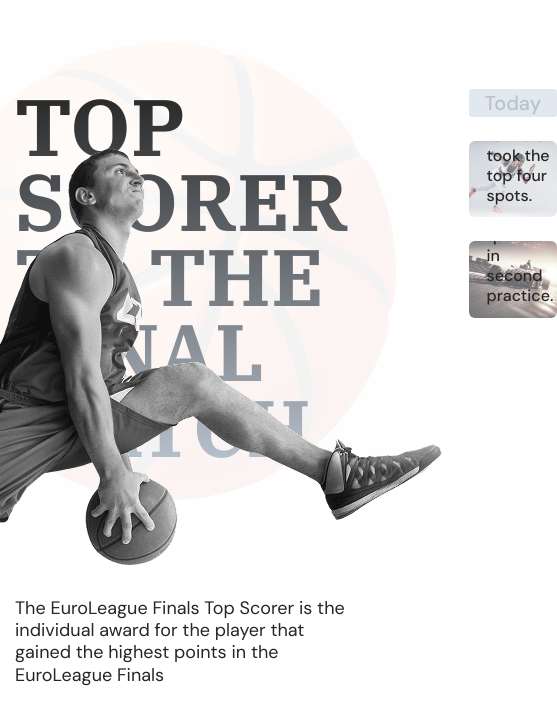
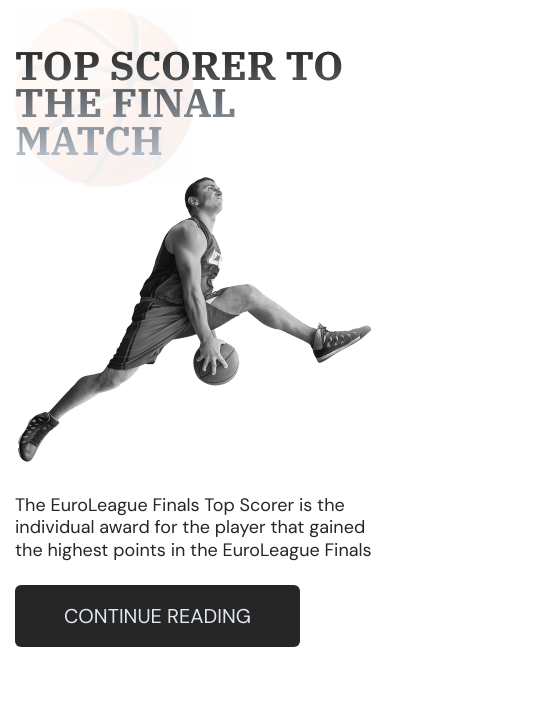
Before and after one commit to LiliiaGalkina/sportnews, a plain HTML site: page index.html in a window 390 px wide. Shown: the part 111-818 px from the top of the page, 557 px wide, since content can reach past the window. Drawn offline with Linux system fonts and the light colour scheme.

Commit message:
hero с адаптивом

```diff
--- a/index.html
+++ b/index.html
@@ -50,8 +50,8 @@
       <main class="main">
         <section class="hero">
           <div class="hero__left">
-            <h1 class="title">Top scorer to the final match</h1>
-            <div class="info-link">
+            <h1 class="hero__title">Top scorer to the final match</h1>
+            <div class="hero__info-link info-link">
               <p class="info-link__text">
                 The EuroLeague Finals Top Scorer is the individual award for the
                 player that gained the highest points in the EuroLeague Finals
@@ -61,12 +61,12 @@
             <img
               src="./img/hero/basketball-fon.png"
               alt="basketball transparent"
-              class="title-fon"
+              class="hero__title-fon"
             />
             <img
               src="./img/hero/basketball-player.png"
               alt="basketball player"
-              class="main-img"
+              class="hero__main-img"
 			  fetchpriority="high"
             />
           </div>
--- a/scss/style.scss
+++ b/scss/style.scss
@@ -298,6 +298,7 @@ body {
   justify-content: space-between;
   align-items: start;
   gap: 2rem;
+
   &__left {
     padding-right: 10rem;
     flex: 0 1 76%;
@@ -313,16 +314,33 @@ body {
     flex-direction: column;
     gap: 2.4rem;
   }
-}
-
-.title {
-  @include title-gradient(8rem);
-  max-width: 47rem;
+  &__title {
+    @include title-gradient(8rem);
+    max-width: 47rem;
+  }
+  &__info-link {
+    max-width: 36.5rem;
+    align-self: flex-end;
+  }
+  &__title-fon {
+    position: absolute;
+    top: -5rem;
+    left: -7.8rem;
+    width: 50%;
+    width: clamp(14rem, 50%, 76rem);
+    z-index: -1;
+  }
+  &__main-img {
+    position: absolute;
+    right: 0;
+    top: 50%;
+    transform: translateY(-50%);
+    width: 79%;
+    width: clamp(22rem, 79%, 120rem);
+  }
 }
 
 .info-link {
-  max-width: 36.5rem;
-  align-self: flex-end;
   &__text {
     margin-bottom: 2.4rem;
     font-size: 1.8rem;
@@ -332,22 +350,6 @@ body {
     font-size: 2rem;
     text-transform: uppercase;
   }
-}
-
-.title-fon {
-  position: absolute;
-  top: -5rem;
-  left: -7.8rem;
-  opacity: 0.8;
-  z-index: -1;
-}
-
-.main-img {
-  position: absolute;
-  right: 0;
-  top: 50%;
-  transform: translateY(-50%);
-  max-width: 72rem;
 }
 
 .right-hero {
@@ -392,3 +394,132 @@ body {
     box-shadow: 0 0 1rem $middleGreyText;
   }
 }
+
+@media (max-width: 1280px) {
+  .hero {
+    flex-direction: column;
+    align-items: stretch;
+    gap: 9rem;
+
+    &__left {
+      flex: 0 1 100%;
+      padding-right: 0;
+    }
+
+    &__right {
+      flex: 0 1 100%;
+      flex-direction: row;
+    }
+  }
+  .card-hero {
+    width: 47%;
+  }
+}
+
+@media (max-width: 1024px) {
+  .hero {
+    &__title {
+      @include title-gradient(6rem);
+    }
+    &__main-img {
+      width: 85%;
+      width: clamp(22rem, 85%, 120rem);
+    }
+    &__title-fon {
+      left: 0;
+    }
+  }
+}
+
+@media (max-width: 768px) {
+  .hero {
+    padding: 6rem 0 0;
+    &__title {
+      @include title-gradient(5rem);
+    }
+    &__title-fon {
+      width: 42%;
+      width: clamp(14rem, 42%, 76rem);
+    }
+    &__main-img {
+      width: 90%;
+      width: clamp(22rem, 90%, 120rem);
+    }
+  }
+}
+
+@media (max-width: 600px) {
+  .hero {
+    &__right {
+      flex-wrap: wrap;
+    }
+    &__main-img {
+      width: 100%;
+      width: clamp(22rem, 100%, 120rem);
+    }
+  }
+  .right-hero {
+    &__title {
+      width: 100%;
+    }
+  }
+}
+
+@media (max-width: 480px) {
+  .hero {
+    padding: 5rem 0 0;
+    gap: 7rem;
+    &__left {
+      min-height: 60rem;
+    }
+    &__title {
+      @include title-gradient(4rem);
+      max-width: 36rem;
+    }
+    &__title-fon {
+      top: -4rem;
+      width: 50%;
+      width: clamp(14rem, 50%, 76rem);
+    }
+    &__main-img {
+      transform: translateY(-60%);
+    }
+    &__right {
+      flex-direction: column;
+    }
+  }
+  .card-hero {
+    width: 100%;
+  }
+}
+
+@media (max-width: 376px) {
+  .hero {
+    padding: 4rem 0 0;
+    &__left {
+      min-height: 50rem;
+    }
+    &__title {
+      @include title-gradient(3.2rem);
+    }
+    &__title-fon {
+      top: -3.5rem;
+    }
+    &__main-img {
+      transform: translateY(-70%);
+    }
+    &__info-link {
+      max-width: 26rem;
+      align-self: center;
+    }
+  }
+  .info-link {
+    &__text {
+      font-size: 1.6rem;
+    }
+    &__button {
+      @include button(25rem, 6rem, $blackText, $lightWhiteText);
+      font-size: 1.8rem;
+    }
+  }
+}
```
Also changed, not shown: css/style.css.
